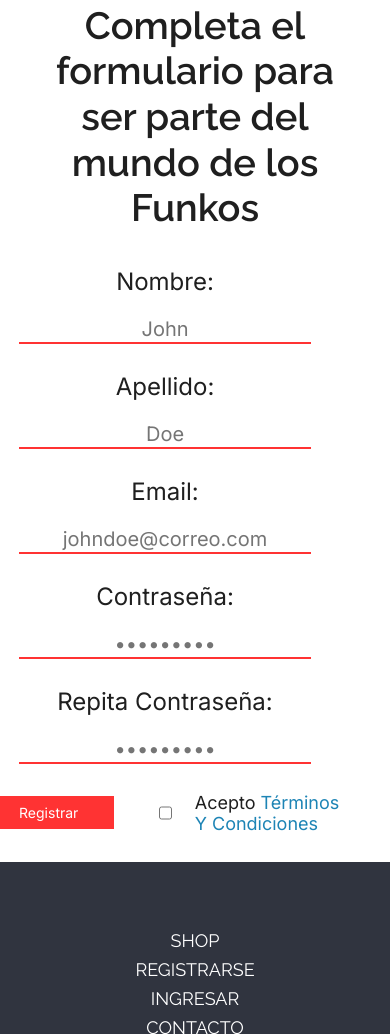
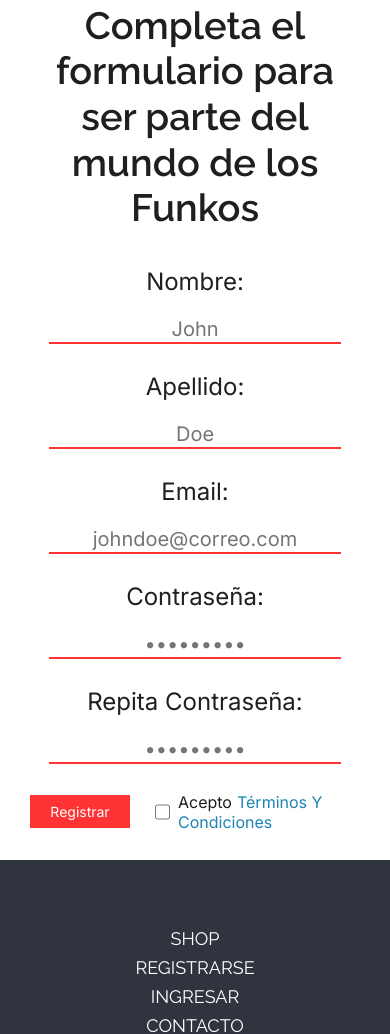
Before and after one commit to xxiicode/team8-Integrador-2023, a plain HTML site: page register.html in a window 390 px wide. Shown: the part 284-1318 px from the top of the page. Drawn offline with Linux system fonts and the light colour scheme.

Commit message:
termine el responsive del register

```diff
--- a/css/register.css
+++ b/css/register.css
@@ -182,15 +182,12 @@ body {
 }
 
 
-/* RESPONSIVE */
+/* RESPONSIVE REGISTER*/
 @media (max-width: 720px) {
+
     .h2-register {
         margin-left: 40px;
         margin-right: 40px;
-    }
-
-    .form-register {
-        margin-right: 60px;
     }
 
     .nom-register {
@@ -214,7 +211,6 @@ body {
         align-items: center;
         gap: 20px;
     }
-
 
     .ape-register label {
         margin-left: 0px;
@@ -275,6 +271,17 @@ body {
     }
 
     .terminar-registro {
-        margin-left: 0px;
+        margin-left: 30px;
+        margin-right: 30px;
+        gap: 0px;
+    }
+
+    .btn-registro {
+        margin-right: 5px;
+        width: 100px;
+    }
+
+    .terminar-registro label {
+            font-size: var(--font-small);
     }
 }
```
